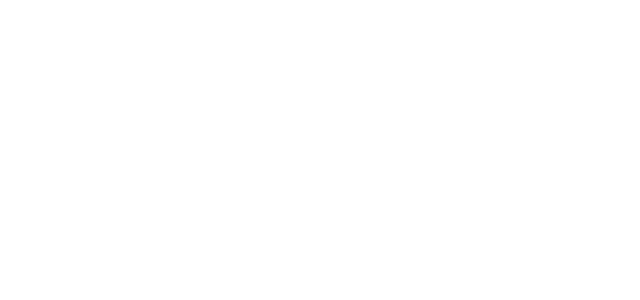
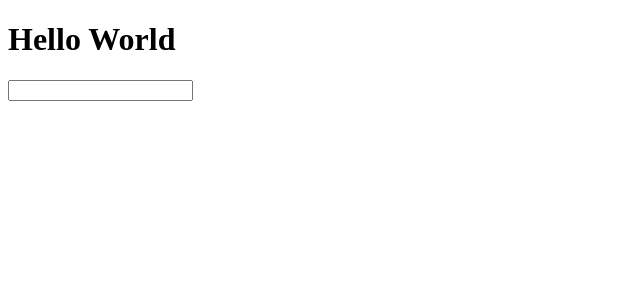
Before and after one commit to luckypig3400/WebDevSimplified_React_Courses, a React (Create React App) app in the folder learn-react-in-30-mins/: page / in a window 1280 px wide. Shown: the top 300 px of the page, without its empty margins (0-640 px from the left). Built offline with nearby package versions, Linux system fonts and the light colour scheme.

Commit message:
feat: Create my first component

```diff
--- a/learn-react-in-30-mins/src/App.js
+++ b/learn-react-in-30-mins/src/App.js
@@ -1,7 +1,13 @@
 import React from 'react';
+import TodoList from './TodoList';
 
 function App() {
-  return null;
+  return (
+    <>
+      <TodoList />
+      <input type="text" />
+    </>
+  );
 }
 
 export default App;
--- /dev/null
+++ b/learn-react-in-30-mins/src/TodoList.js
@@ -0,0 +1,10 @@
+import React from 'react'
+// 輸入rfc，VSCode安裝的React套件會自動產生空的react function component程式碼
+
+export default function TodoList() {
+  return (
+    <div>
+      <h1>Hello World</h1>
+    </div>
+  )
+}
```
